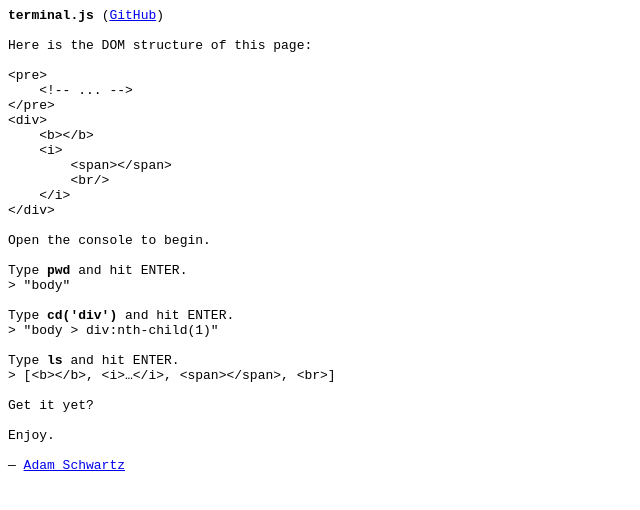
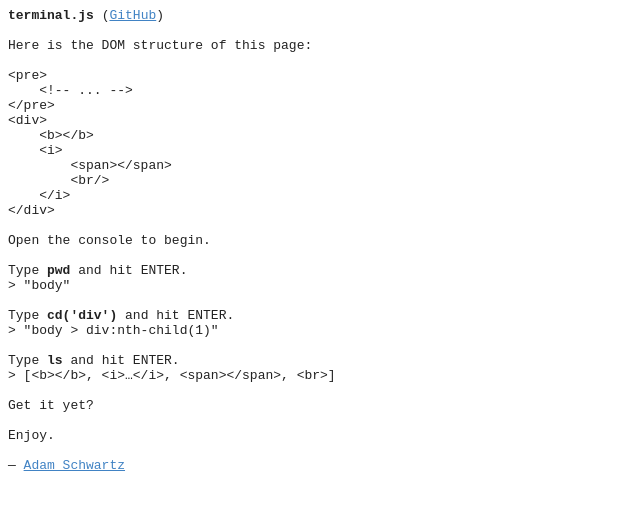
Before and after one commit to adamschwartz/terminal.js, a plain HTML site: page index.html in a window 1280 px wide. Shown: the whole page, without its empty margins (0-640 px from the left). Drawn offline with Linux system fonts and the light colour scheme.

Commit message:
Grey text and GitHub blue (#4183c4) links

```diff
--- a/index.html
+++ b/index.html
@@ -1,5 +1,5 @@
 <title>terminal.js &mdash; a terrible idea</title>
-<body>
+<body text="#222" link="#4183c4" alink="#4183c4" vlink="#4183c4">
 <pre>
 <b>terminal.js</b> (<a href="http://github.com/adamschwartz/terminal.js">GitHub</a>)
 
```
